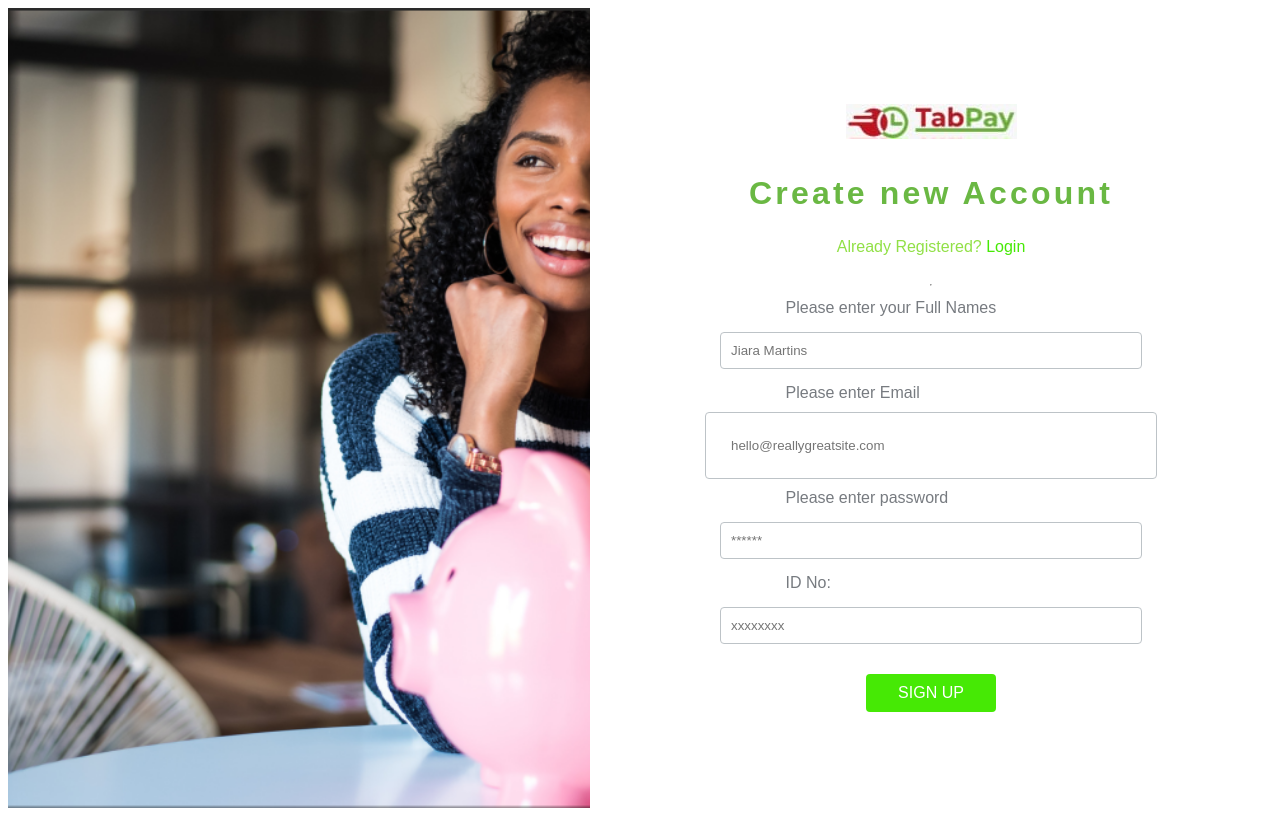
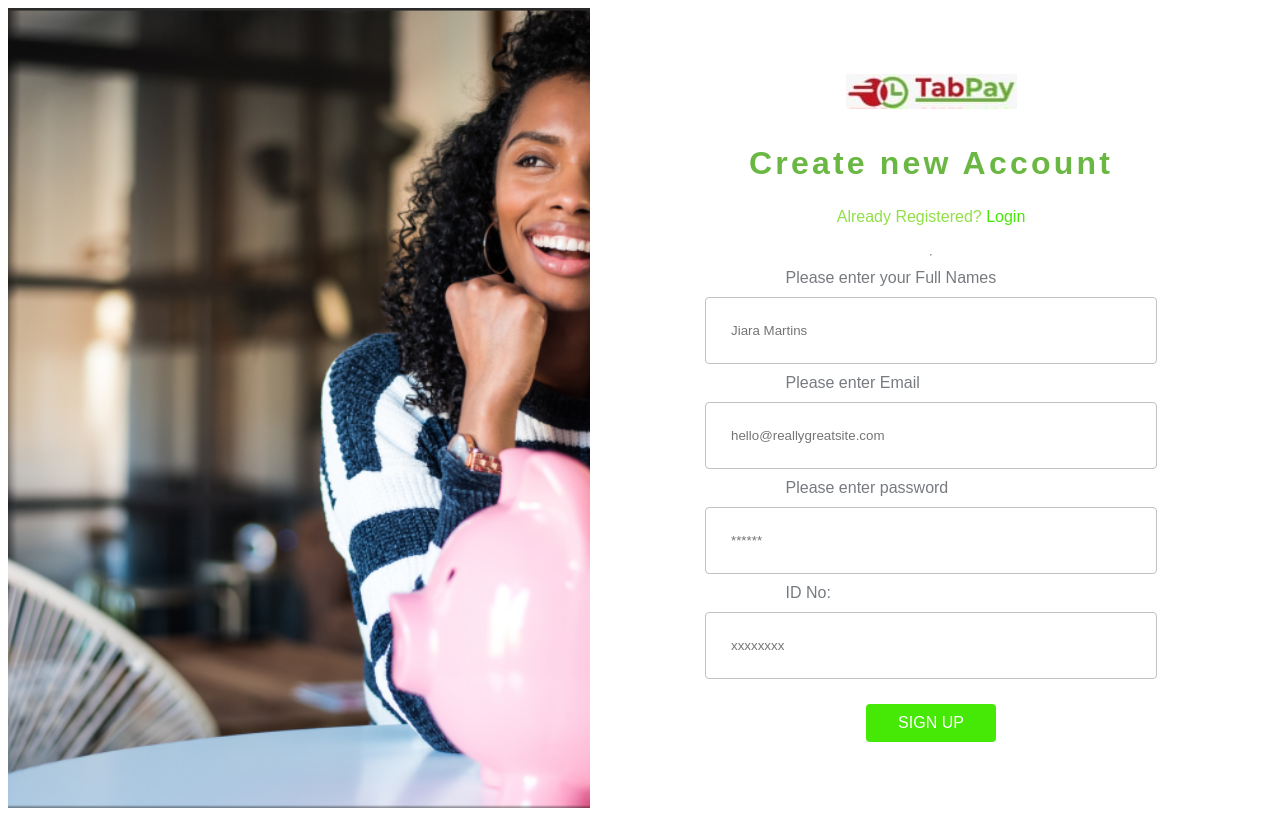
Before and after one commit to AfricodeAcademy/tabpay, a Flask app: page /register in a window 1280 px wide. Run offline with Flask 3, Linux system fonts and the light colour scheme; some libraries are stand-ins or nearby versions.

Commit message:
change input styling

```diff
--- a/app/static/css/styles.css
+++ b/app/static/css/styles.css
@@ -574,9 +574,7 @@ button:hover {
   margin: 15px;
 }
 
-input[type="text"],
-input[type="password"],
-input[type="number"] {
+.settings-form-control {
   width: calc(100% - 40px); /* Set a fixed width matching the screenshot */
   padding: 10px;
   margin: 10px 20px; /* Adjust margin for better alignment */
```
